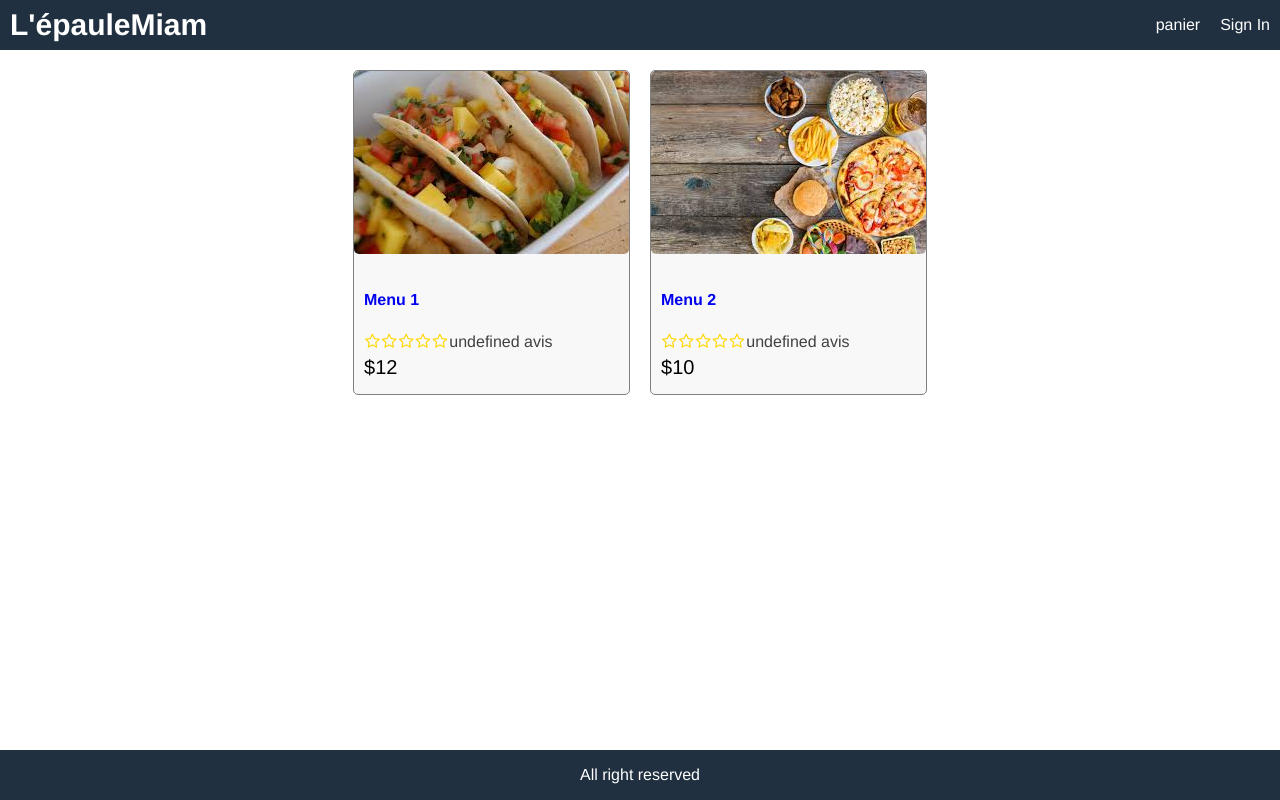
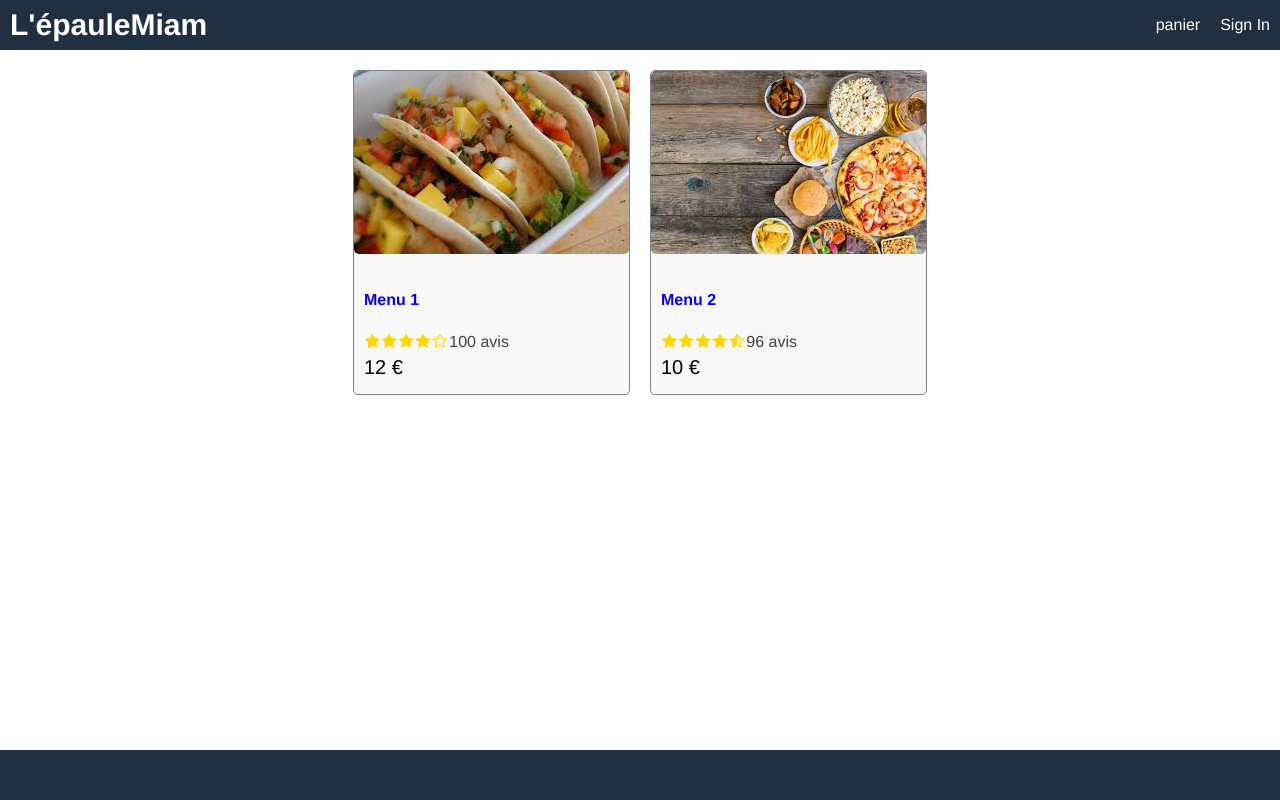
Before and after one commit to paul-lautier/LepauleMiam, a React (Create React App) app in the folder frontend/: page / in a window 1280 px wide. Built offline with nearby package versions, Linux system fonts and the light colour scheme.

Commit message:
fix affichage des avis et nombres avis

```diff
--- a/frontend/src/App.js
+++ b/frontend/src/App.js
@@ -22,7 +22,7 @@ function App() {
         <Route path="/product/:id" component={ProductScreen}></Route>
         <Route path="/" component={HomeScreen}exact></Route>
       </main>
-      <footer className="row center">All right reserved</footer>
+      <footer className="row center"></footer>
     </div>
     </BrowserRouter>
   );
--- a/frontend/src/components/Product.js
+++ b/frontend/src/components/Product.js
@@ -13,7 +13,7 @@ export default function Product(props) {
           <h2>{product.name}</h2>
         </a>
         <Rating rating={product.rating} numReviews={product.numReviews}></Rating>
-        <div className="price">${product.price}</div>
+        <div className="price">{product.price} €</div>
       </div>
     </div>
   );
--- a/frontend/src/data.js
+++ b/frontend/src/data.js
@@ -8,8 +8,8 @@ const data = {
             enStock:"1",
             price:12,
             restaurant:'Mc Donalds',
-            rating_p:4,
-            numReviews_p:100,
+            rating:4,
+            numReviews:100,
             description:'triple cheese burger avec frites'
 
         },
@@ -21,8 +21,8 @@ const data = {
             enStock:"0",
             price:10,
             restaurant:"O'tacos",
-            rating_p:4.5,
-            numReviews_p:96,
+            rating:4.5,
+            numReviews:96,
             description:'tacos 3 viandes'
 
         },
```
Also changed, not shown: 1 other file (tests, documents, lock files or other folders).
